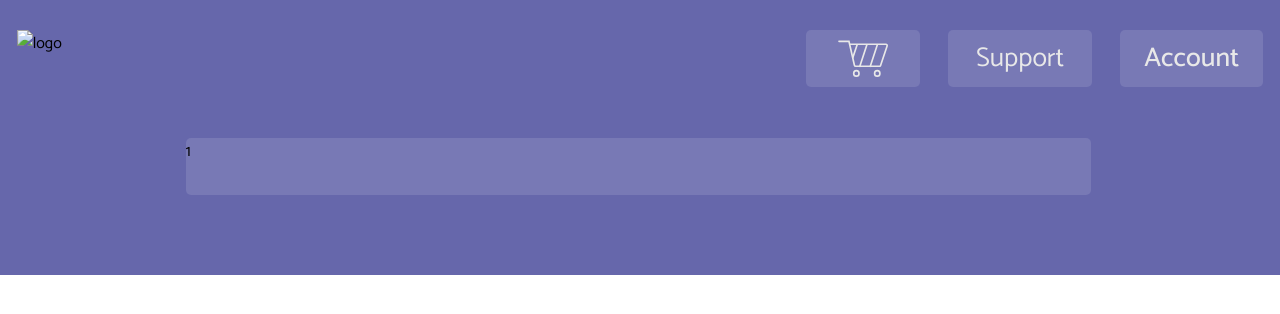
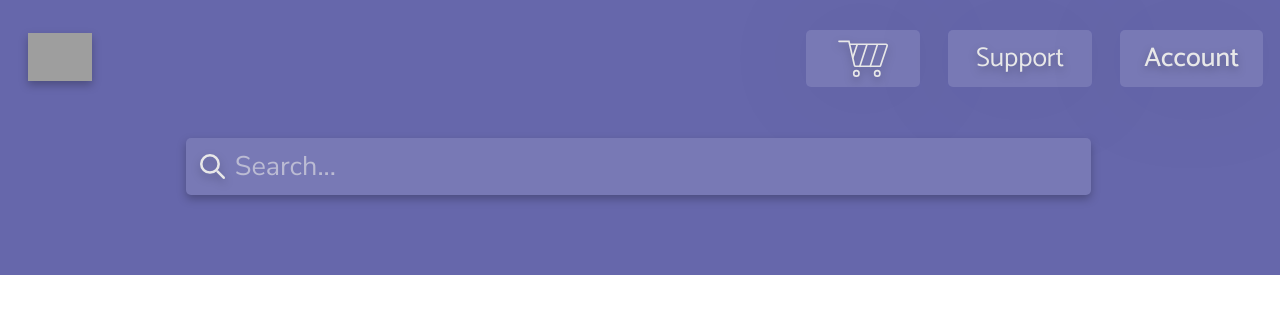
Before and after one commit to XantreGodlike/Emporium, a Django app: page / in a window 1280 px wide. Shown: the top 314 px of the page. Run offline with Django 4.2, Linux system fonts and the light colour scheme; grey boxes are pictures that could not be loaded.

Commit message:
Header done

```diff
--- /dev/null
+++ b/Emporium/static/css/search.css
@@ -0,0 +1,50 @@
+#search-icon {
+  filter: drop-shadow(0px 4px 4px rgba(0, 0, 0, 0.25));
+  height: calc(37/85*100%);
+}
+
+#search-form {
+  width: 100%;
+  padding: 0px;
+  border: none;
+}
+
+#search-field {
+  padding: 0px;
+  border: none;
+  font-family: "Nunito Sans", sans-serif;
+  width: 100%;
+  color: rgba(232, 232, 232, 0.6);
+  background-color: var(--main-lighter);
+  /* outline: none; */
+
+  font-size: var(--header-font-size);
+  /* font-style: normal; */
+}
+
+::placeholder {
+  color: rgba(232, 232, 232, 0.6);
+}
+
+#search-field:focus {
+  outline: none;
+  /* border-width: 0px; */
+}
+
+#search {
+  grid-area: search;
+  filter: var(--main-shadow);
+  padding: 0px calc(20/1280*100%);
+  flex-direction: row;
+  /* flex-wrap: nowrap; */
+  align-self: center;
+  /* width: 67vw; */
+  /* height: 7.8vh; */
+  height: 100%;
+  border-radius: 5px;
+  background-color: var(--main-lighter);
+
+  display: flex;
+  align-items: center;
+  gap: 0px 10px;
+}
--- a/Emporium/static/css/styles.css
+++ b/Emporium/static/css/styles.css
@@ -1,11 +1,15 @@
-@import url('https://fonts.googleapis.com/css2?family=Catamaran:wght@400;500&display=swap');
+@import url('https://fonts.googleapis.com/css2?family=Catamaran:wght@400;500&family=Nunito+Sans&display=swap');
+@import 'search.css';
 
 :root {
   font-family: 'Catamaran', sans-serif;
   --main: #6667AB;
   --main-lighter: #7879B5;
+  --main-hover: #9678B5;
   --text-color: #E8E8E8;
   --header-size: 27vh;
+  --main-shadow: drop-shadow(0px 4px 4px rgba(0, 0, 0, 0.25));
+  --header-font-size: calc(40/320*var(--header-size));
 }
 
 body {
@@ -38,34 +42,23 @@ body {
   gap: calc(40/650*100%);
 }
 
-#search {
-  grid-area: search;
-  align-self: center;
-  /* width: 67vw; */
-  /* height: 7.8vh; */
-  height: 100%;
-  border-radius: 5px;
-  background-color: var(--main-lighter);
-}
-
 #cart {
   flex: 1;
-  background-color: var(--main-lighter);
+
 }
 
 #cart-icon {
   height: calc(55/85*100%);
   flex: 1;
+  filter: var(--main-shadow);
 }
 
 #support {
   flex: 1.25;
-  background-color: var(--main-lighter);
 }
 
 #account {
   flex: 1.25;
-  background-color: var(--main-lighter);
 }
 
 #account-button {
@@ -77,8 +70,8 @@ body {
   font-weight: 400;
   text-align: center;
   color: var(--text-color);
-  font-size: calc(40/320*var(--header-size));
-  /* Поплывёт при изменении размера header */
+  font-size: var(--header-font-size);
+  filter: var(--main-shadow);
 }
 
 #logo {
@@ -90,6 +83,31 @@ body {
   display: flex;
   flex-direction: row;
   flex-wrap: nowrap;
+  background-color: var(--main-lighter);
   justify-items: center;
   align-items: center;
+  filter: drop-shadow(0px 0px 50px rgba(0, 0, 0, 0.05));
 }
+
+#logo {
+  filter: var(--main-shadow);
+  padding: calc((7/400)*var(--header-size)) calc((25 / 1770) * (100vh - 1.3vh * 2));
+  height: calc(89/400*var(--header-size));
+}
+
+
+.button:hover {
+  cursor: pointer;
+
+  animation: button-hover 500ms ease forwards;
+  /* background-color: var(--main-hover); */
+}
+
+
+@keyframes button-hover {
+  from {}
+
+  to {
+    filter: drop-shadow(0px 0px 1vh rgba(0, 0, 0, 0.3)) brightness(120%);
+  }
+}
--- a/Emporium/templates/header.htm
+++ b/Emporium/templates/header.htm
@@ -1,6 +1,6 @@
 {% load static %}
 <div id="header">
-  <img src="" alt="logo" id="logo">
+  <img src="{% static 'svg/logo.svg' %}" alt="logo" id="logo">
   <div id="flex-buttons">
     <div id="cart" class="button">
       <img src="{% static 'svg/cart_icon.svg' %}" alt="Cart" id="cart-icon">
@@ -13,5 +13,10 @@
       <div class="button-text" id="account-button">Account</div>
     </div>
   </div>
-  <div id="search">1</div>
+  <div id="search">
+    <img src="{% static 'svg/search_icon.svg' %}" alt="Search" id="search-icon">
+    <form action="" method="GET" id="search-form">
+      <input type="text" name="requirement" id="search-field" placeholder="Search...">
+    </form>
+  </div>
 </div>
```
Also changed, not shown: Emporium/static/svg/logo.svg (added), Emporium/static/svg/search_icon.svg (added).
